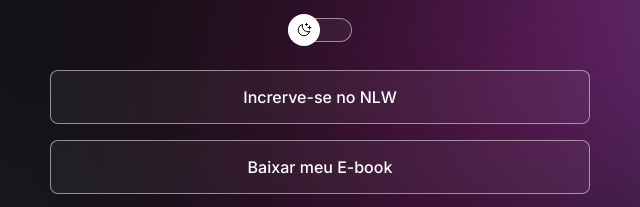
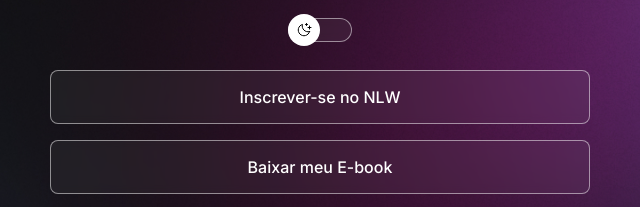
Before and after one commit to LipeBiondes/Discovery-Rocketseat, a plain HTML site: page index.html in a window 1280 px wide. Shown: the part 237-444 px from the top of the page, 320-960 px from the left. Drawn offline with nearby package versions, Linux system fonts and the light colour scheme.

Commit message:
correcting typos

```diff
--- a/index.html
+++ b/index.html
@@ -24,7 +24,7 @@
       </div>
       <ul>
         <li>
-          <a href="#"> Increrve-se no NLW </a>
+          <a href="#"> Inscrever-se no NLW </a>
         </li>
         <li>
           <a href="#">Baixar meu E-book</a>
```
